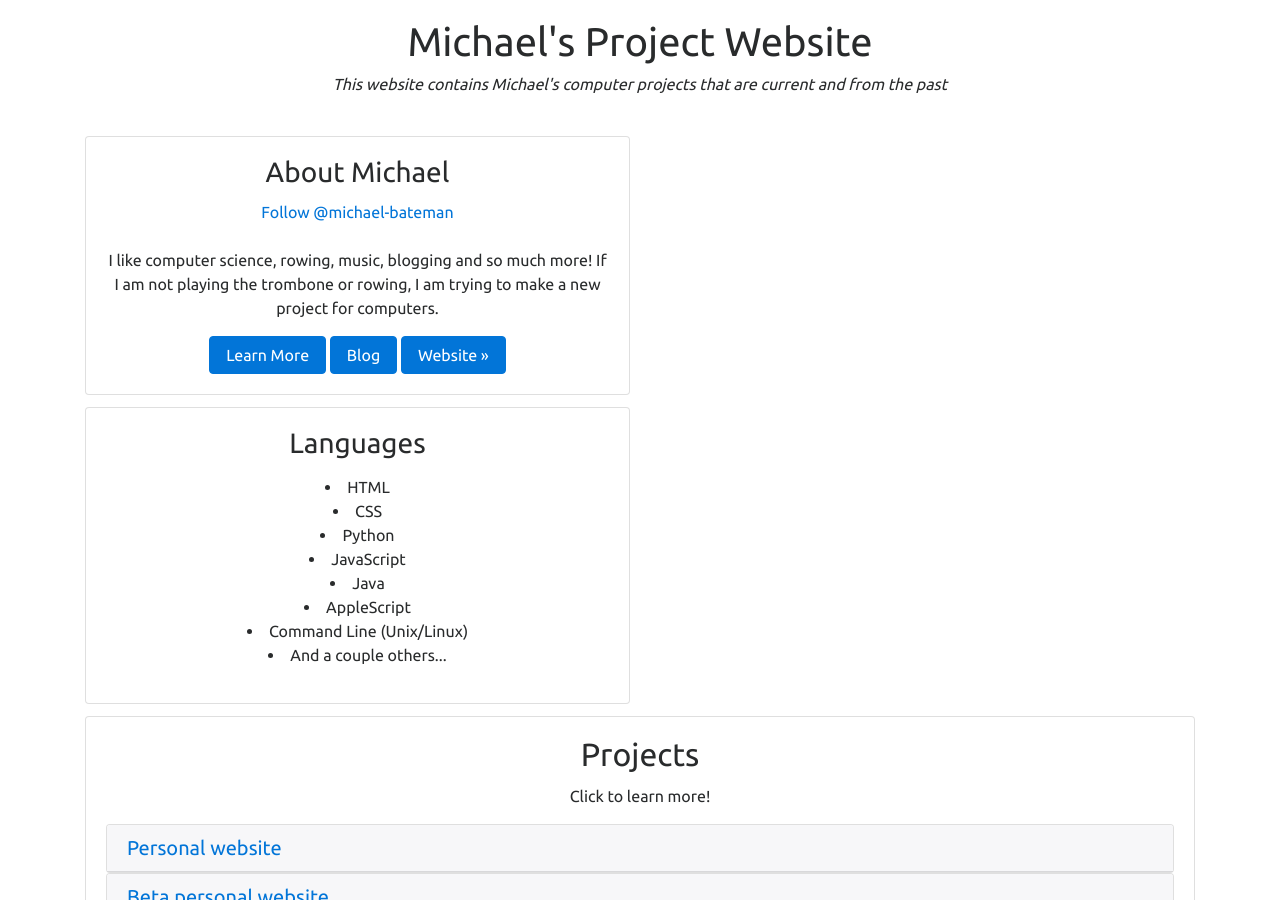
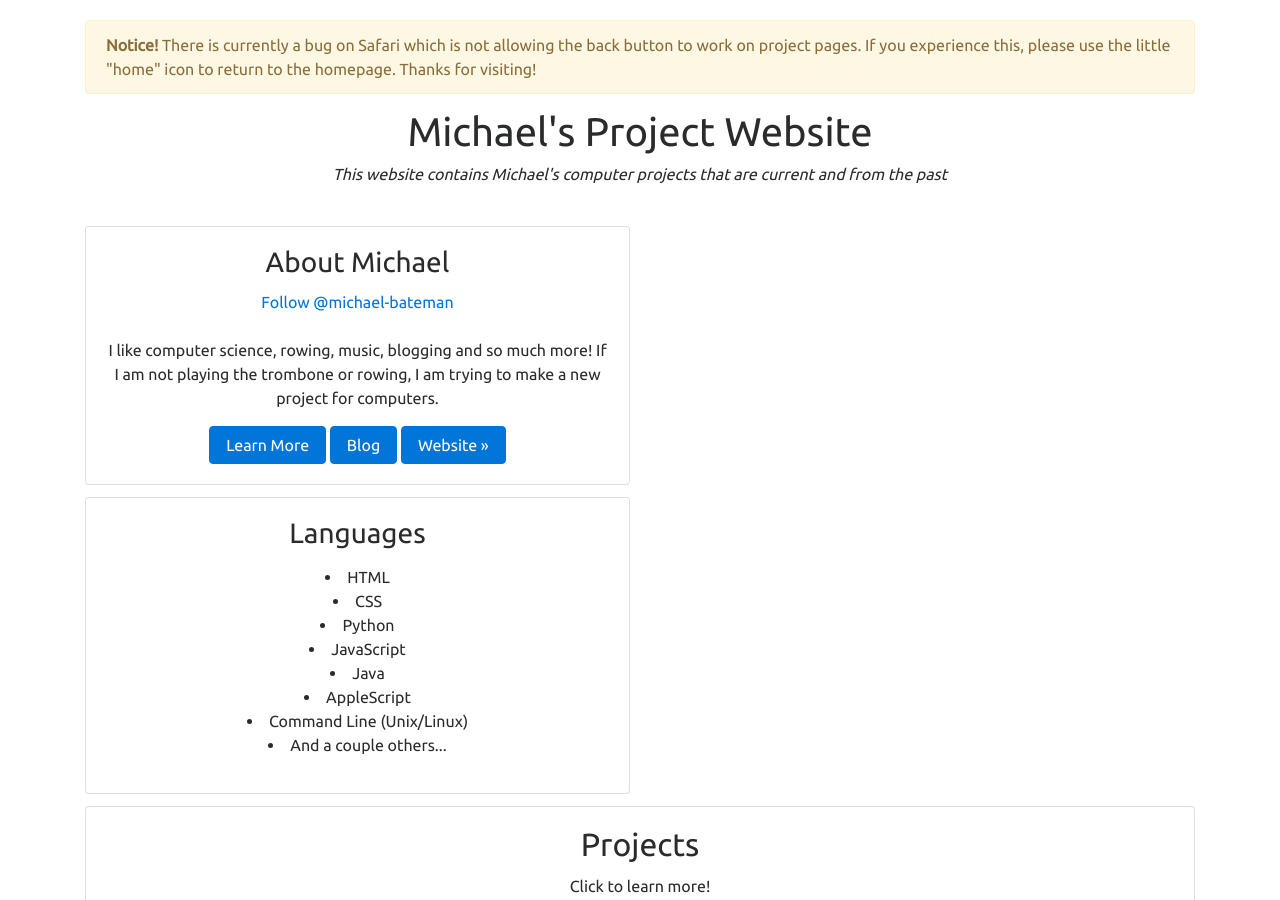
Before and after one commit to michael-bateman/projects.michaelbateman.ca, a Jekyll site: the page built from index.html, in a window 1280 px wide and 900 px high. Built offline with Jekyll 4.4.1, drawn with Linux system fonts in a browser that asks for light colours.

Commit message:
adds notice

```diff
--- a/_includes/header.html
+++ b/_includes/header.html
@@ -1,7 +1,5 @@
-<!--
 <div class="container">
-	<div class="alert alert-info" role="alert">
-	  <strong>Notice!</strong>  There are still some projects that are missing documentation.  More documentation is coming soon!
+	<div class="alert alert-warning" role="alert">
+	  <strong>Notice!</strong>  There is currently a bug on Safari which is not allowing the back button to work on project pages.  If you experience this, please use the little "home" icon to return to the homepage.  Thanks for visiting!
 	</div>
 </div>
--->
--- a/css/custom.css
+++ b/css/custom.css
@@ -6,12 +6,6 @@
 
 /* Main CSS */
 
-/* Add back when remove header
-body {
-	padding-top: 50px;
-}
-*/
-/* This is when there is a notice in the header */
 body {
 	padding-top: 20px;
 	font-family: 'Ubuntu', sans-serif;
```
